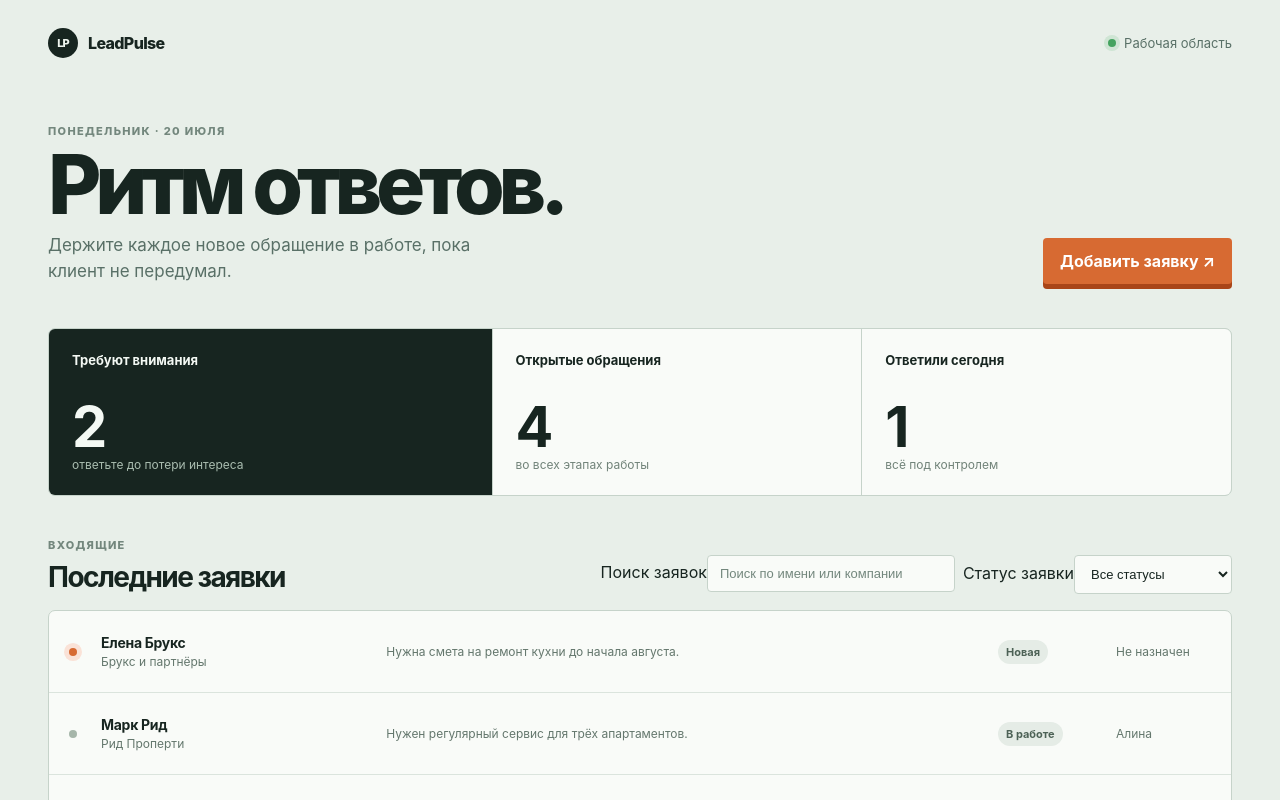
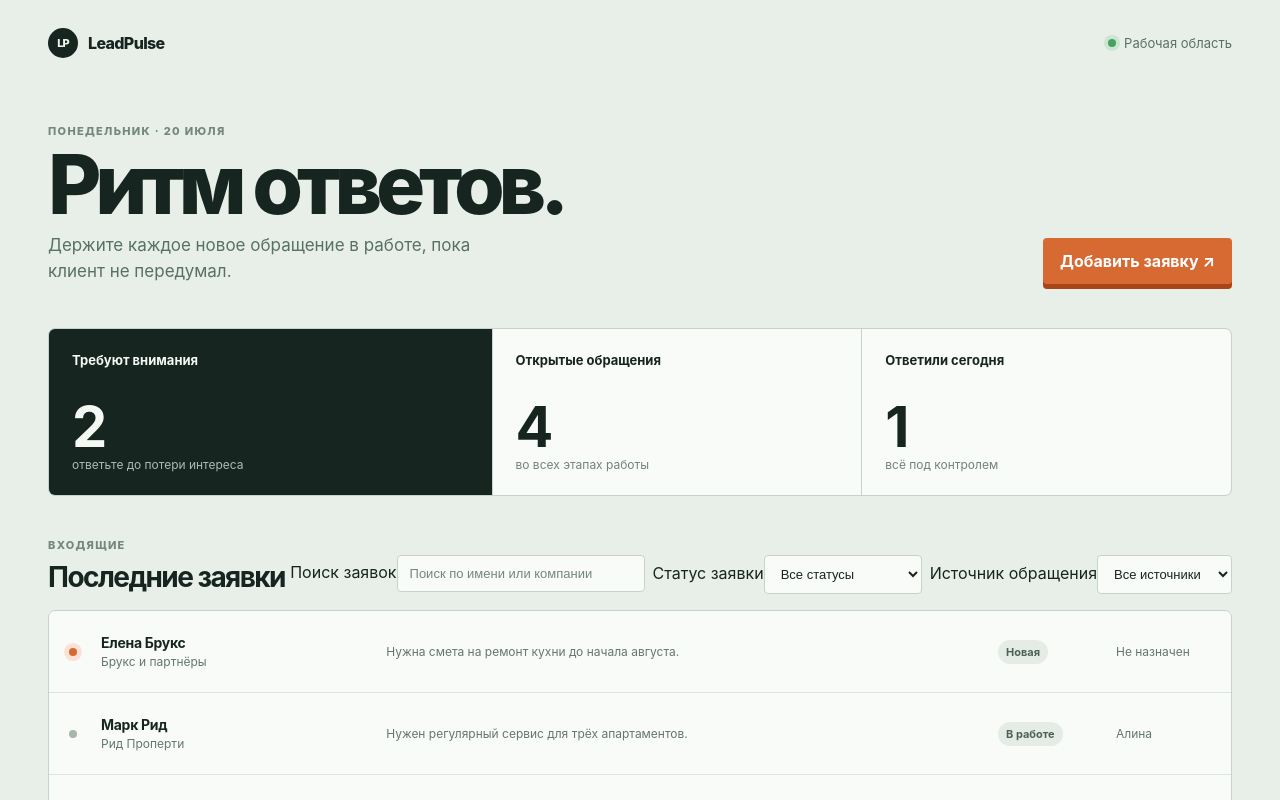
Before and after one commit to Dediinside/leadpulse, a React (Vite) app: page / in a window 1280 px wide. Shown: the top 800 px of the page. Built offline with nearby package versions, Linux system fonts and the light colour scheme.

Commit message:
feat: добавить фильтр по источнику

```diff
--- a/src/App.tsx
+++ b/src/App.tsx
@@ -1,5 +1,5 @@
 import { useState } from 'react';
-import { getAttentionLeads, initialLeads, leadStatuses, type LeadStatus } from './data/leads';
+import { getAttentionLeads, initialLeads, leadStatuses, type Lead, type LeadStatus } from './data/leads';
 
 const statusLabel: Record<LeadStatus, string> = {
   new: 'Новая',
@@ -9,17 +9,26 @@ const statusLabel: Record<LeadStatus, string> = {
   lost: 'Не подошла',
 };
 
+const sourceLabel: Record<Lead['source'], string> = {
+  Website: 'Сайт',
+  Referral: 'Рекомендация',
+  Instagram: 'Instagram',
+  Email: 'Почта',
+};
+
 const displayNow = new Date('2026-07-20T11:00:00.000Z');
 
 export default function App() {
   const [query, setQuery] = useState('');
   const [status, setStatus] = useState<LeadStatus | 'all'>('all');
+  const [source, setSource] = useState<Lead['source'] | 'all'>('all');
   const attention = getAttentionLeads(initialLeads, displayNow);
   const openLeads = initialLeads.filter(({ status }) => !['won', 'lost'].includes(status));
   const answeredToday = initialLeads.filter(({ answeredAt }) => answeredAt?.startsWith('2026-07-20')).length;
   const visibleLeads = initialLeads.filter(({ customer, company }) =>
     `${customer} ${company}`.toLocaleLowerCase().includes(query.trim().toLocaleLowerCase()),
-  ).filter(({ status: leadStatus }) => status === 'all' || leadStatus === status);
+  ).filter(({ status: leadStatus }) => status === 'all' || leadStatus === status)
+    .filter(({ source: leadSource }) => source === 'all' || leadSource === source);
 
   return (
     <main className="app-shell">
@@ -84,6 +93,13 @@ export default function App() {
                 {leadStatuses.map((item) => <option key={item} value={item}>{statusLabel[item]}</option>)}
               </select>
             </label>
+            <label className="status-filter">
+              <span className="sr-only">Источник обращения</span>
+              <select value={source} onChange={({ target }) => setSource(target.value as Lead['source'] | 'all')}>
+                <option value="all">Все источники</option>
+                {Object.entries(sourceLabel).map(([item, label]) => <option key={item} value={item}>{label}</option>)}
+              </select>
+            </label>
           </div>
         </div>
         <div className="lead-list" role="list">
```
Also changed, not shown: 1 other file (tests, documents, lock files or other folders).
